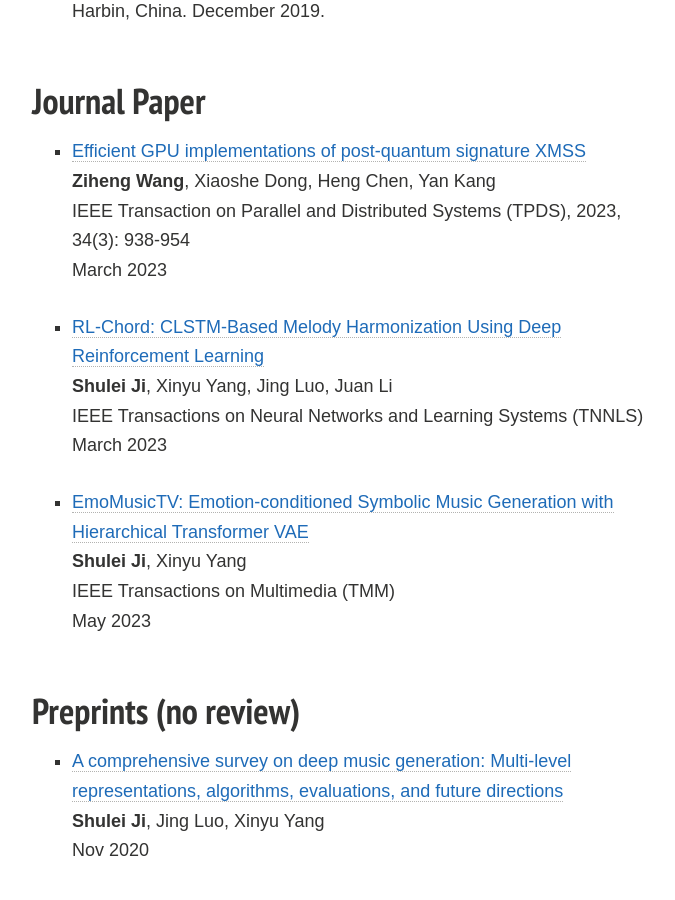
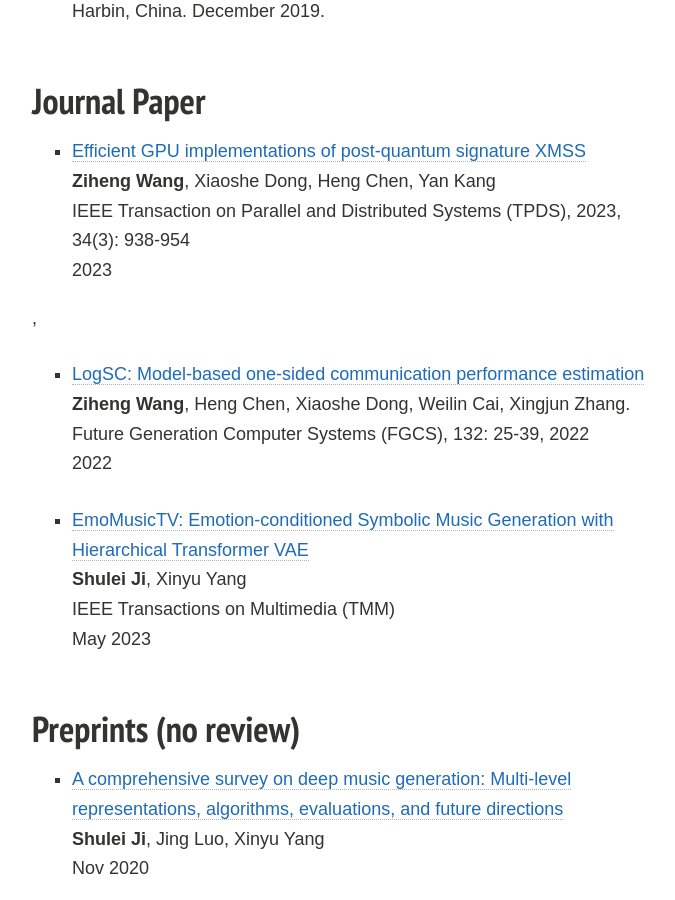
Before and after one commit to wzh009888/wzh009888.github.io, a Jekyll site: the page built from publications.md, in a window 1280 px wide and 900 px high, scrolled down 867 px. Shown: the whole window, without its empty margins (288-963 px from the left). Built offline with Jekyll 4.4.1, drawn with Linux system fonts in a browser that asks for light colours; comment, search, counter and statistics services are not loaded; a style sheet for code colours, icons or effects is not loaded.

Commit message:
Update publications.md

```diff
--- a/publications.md
+++ b/publications.md
@@ -20,9 +20,11 @@ Lastest Update: 27th Nov 2023&nbsp;
   <br>
 
 ## Journal Paper
-- [Efficient GPU implementations of post-quantum signature XMSS](https://ieeexplore.ieee.org/document/10004747)<br>**Ziheng Wang**, Xiaoshe Dong, Heng Chen, Yan Kang<br>IEEE Transaction on Parallel and Distributed Systems (TPDS), 2023, 34(3): 938-954<br>March 2023
+- [Efficient GPU implementations of post-quantum signature XMSS](https://ieeexplore.ieee.org/document/10004747)<br>**Ziheng Wang**, Xiaoshe Dong, Heng Chen, Yan Kang<br>IEEE Transaction on Parallel and Distributed Systems (TPDS), 2023, 34(3): 938-954<br>2023
 
-- [RL-Chord: CLSTM-Based Melody Harmonization Using Deep Reinforcement Learning](https://ieeexplore.ieee.org/abstract/document/10063204)<br>**Shulei Ji**, Xinyu Yang, Jing Luo, Juan Li<br>IEEE Transactions on Neural Networks and Learning Systems (TNNLS)<br>March 2023
+,
+
+- [LogSC: Model-based one-sided communication performance estimation](https://ieeexplore.ieee.org/abstract/document/10063204)<br>**Ziheng Wang**, Heng Chen, Xiaoshe Dong, Weilin Cai, Xingjun Zhang.<br>Future Generation Computer Systems (FGCS), 132: 25-39, 2022<br>2022
 
 - [EmoMusicTV: Emotion-conditioned Symbolic Music Generation with Hierarchical Transformer VAE](https://ieeexplore.ieee.org/abstract/document/10124351)<br>**Shulei Ji**, Xinyu Yang<br>IEEE Transactions on Multimedia (TMM)<br>May 2023
 
```
